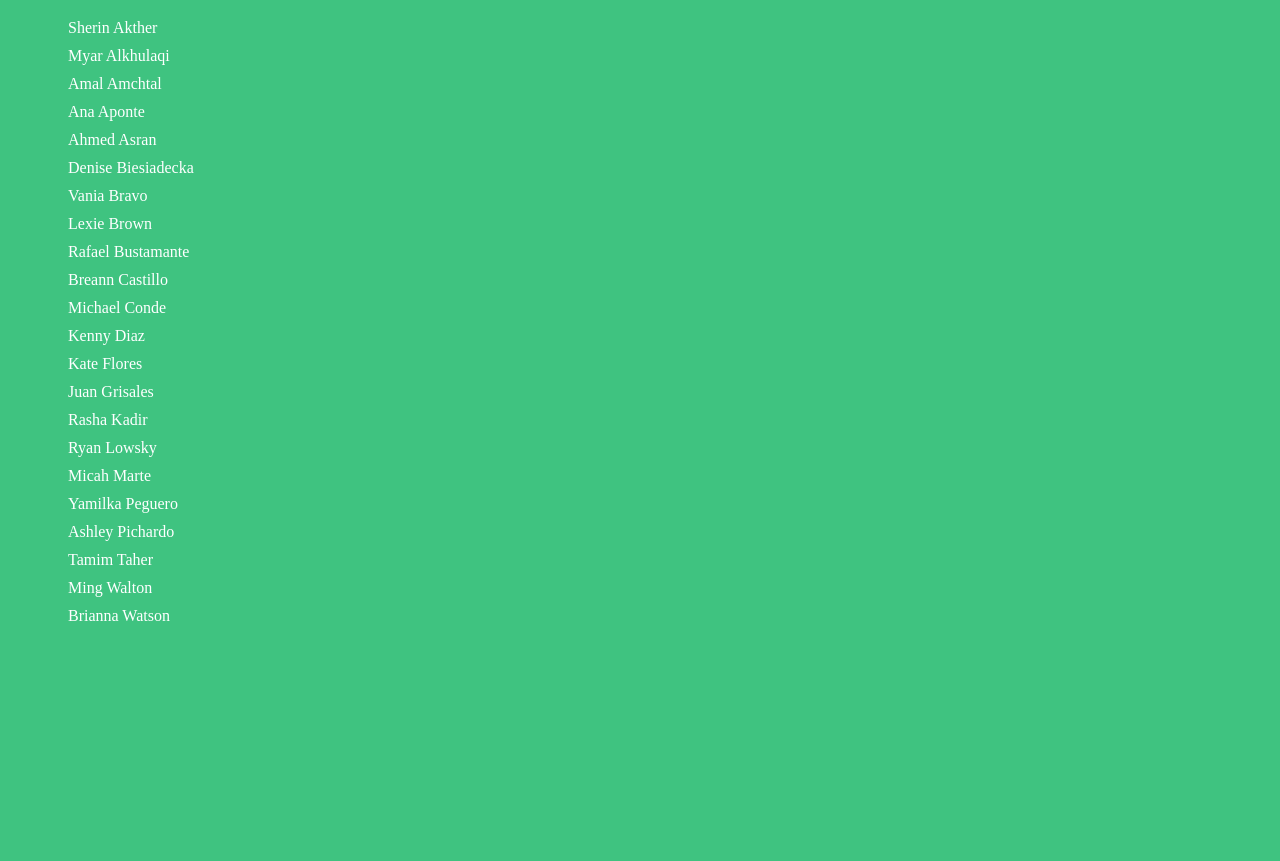
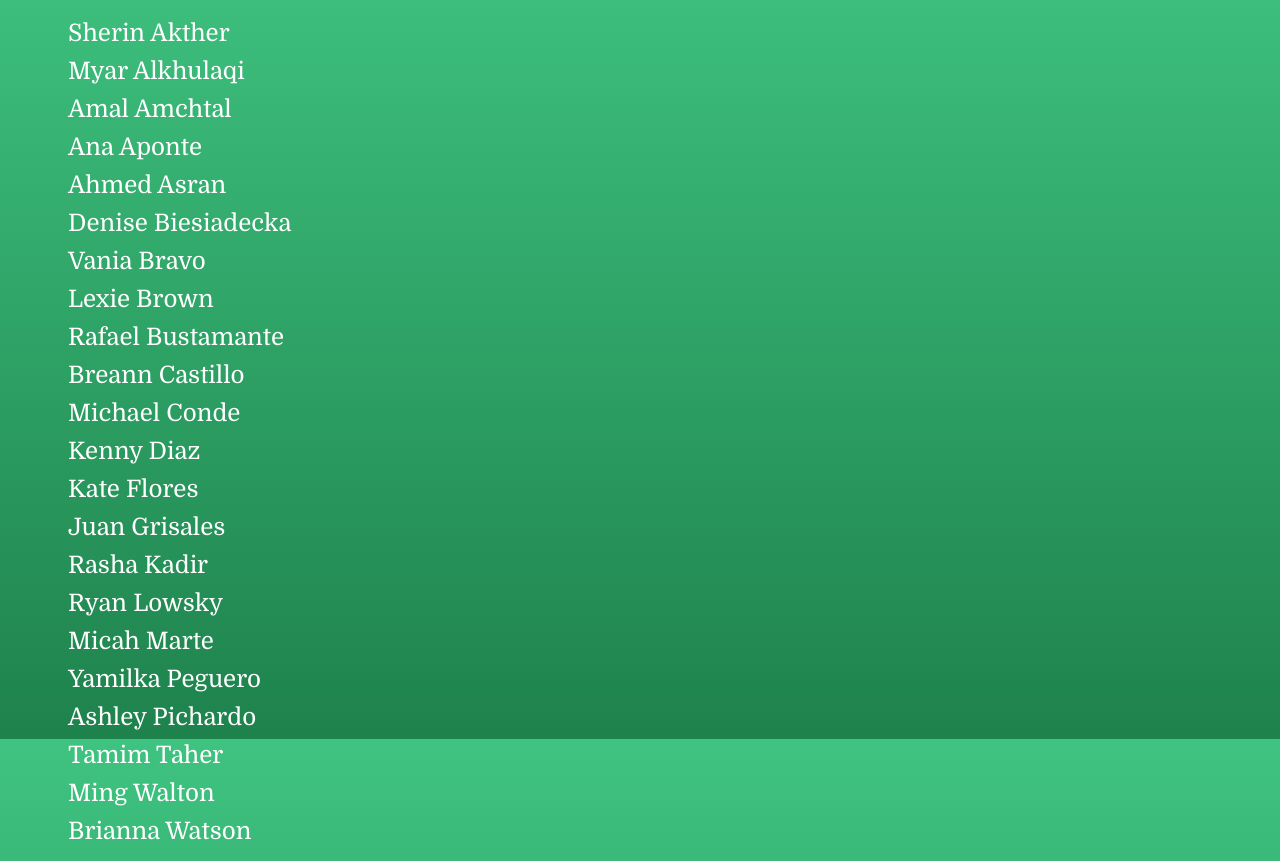
Before and after one commit to vaniamaciel99/computer-science-directory, a plain HTML site: page period-7/per7.html in a window 1280 px wide. Shown: the part 61-922 px from the top of the page. Before the commit the page ends 800 px from the top, so only its background shows below. Drawn offline with Linux system fonts and the light colour scheme.

Commit message:
changed styles

```diff
--- a/period-3/per3_style.css
+++ b/period-3/per3_style.css
@@ -1,5 +1,11 @@
 body{
-  background-color: rgb(25, 181, 254);
+  background: #6BB9F0; /* For browsers that do not support gradients */
+  background: -webkit-linear-gradient(#6BB9F0, #2574A9); /* For Safari 5.1 to 6.0 */
+  background: -o-linear-gradient(#6BB9F0, #2574A9); /* For Opera 11.1 to 12.0 */
+  background: -moz-linear-gradient(#6BB9F0, #2574A9); /* For Firefox 3.6 to 15 */
+  background: linear-gradient(#6BB9F0, #2574A9); /* Standard syntax */
+  background-repeat: no-repeat;
+  background-attachment: fixed;
 }
 
 a{
@@ -7,11 +13,12 @@ a{
   color: white;
 /*border: black dotted 2px; */
   padding: 10px;
+  font-size: x-large;
 }
 
 a:hover{
-  background-color: rgb(191, 85, 236);
-  color: white;
+  background-color: #BE90D4;
+  color: black;
 }
 
 ul{
--- a/period-7/per7_style.css
+++ b/period-7/per7_style.css
@@ -1,17 +1,27 @@
+@import url(https://fonts.googleapis.com/css?family=Bad+Script);
+@import url(https://fonts.googleapis.com/css?family=Domine);
 body{
-  background-color: #3FC380;
+  background-color: #3FC380; /* For browsers that do not support gradients */
+  background: -webkit-linear-gradient(#3FC380, #1E824C); /* For Safari 5.1 to 6.0 */
+  background: -o-linear-gradient(#3FC380, #1E824C); /* For Opera 11.1 to 12.0 */
+  background: -moz-linear-gradient(#3FC380, #1E824C); /* For Firefox 3.6 to 15 */
+  background: linear-gradient(#3FC380, #1E824C); /* Standard syntax */
+  background-repeat: no-repeat;
+  background-attachment: fixed;
 }
 
 a{
+  font-family: 'Domine';
   text-decoration: none;
   color: white;
 /*border: black dotted 2px; */
   padding: 10px;
+  font-size: x-large;
 }
 
 a:hover{
-  background-color: #F9BF3B;
-  color: white;
+  background-color: #F5D76E;
+  color: black;
 }
 
 ul{
```
Also changed, not shown: period-3/ruhith.html (added, +12 -0 lines), 1 other file.
